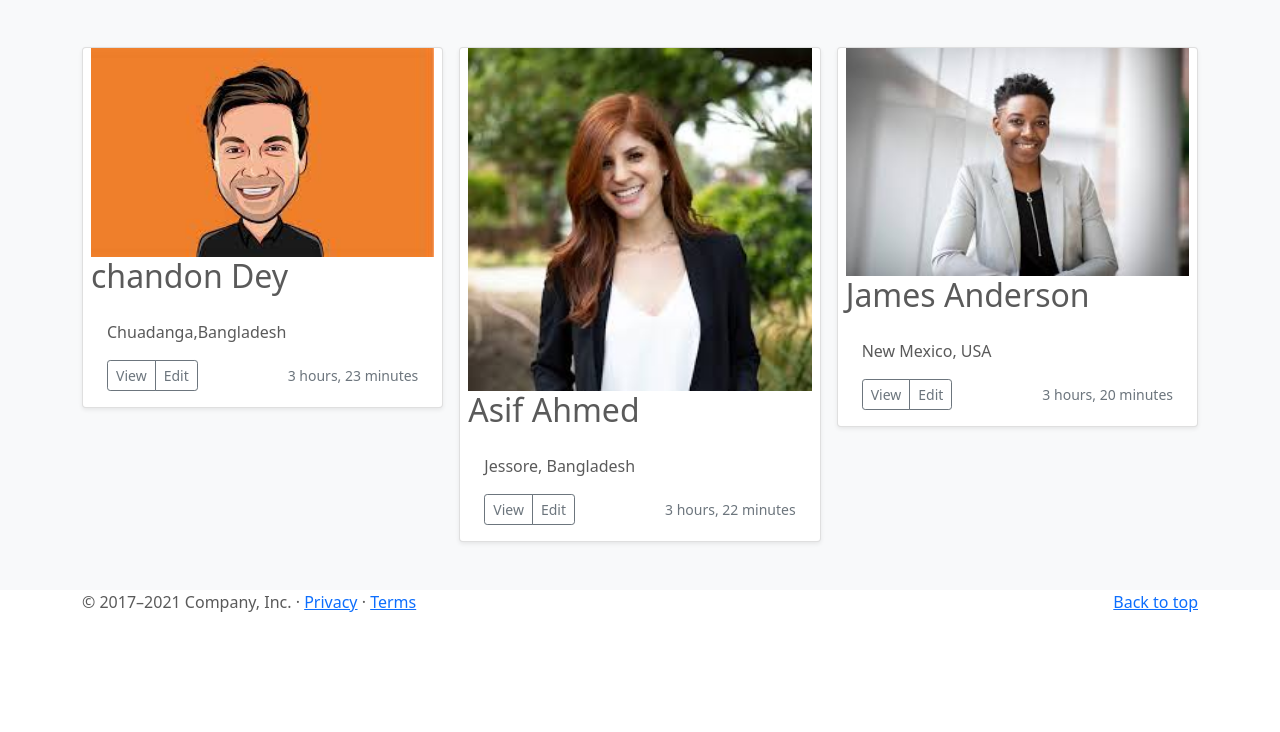
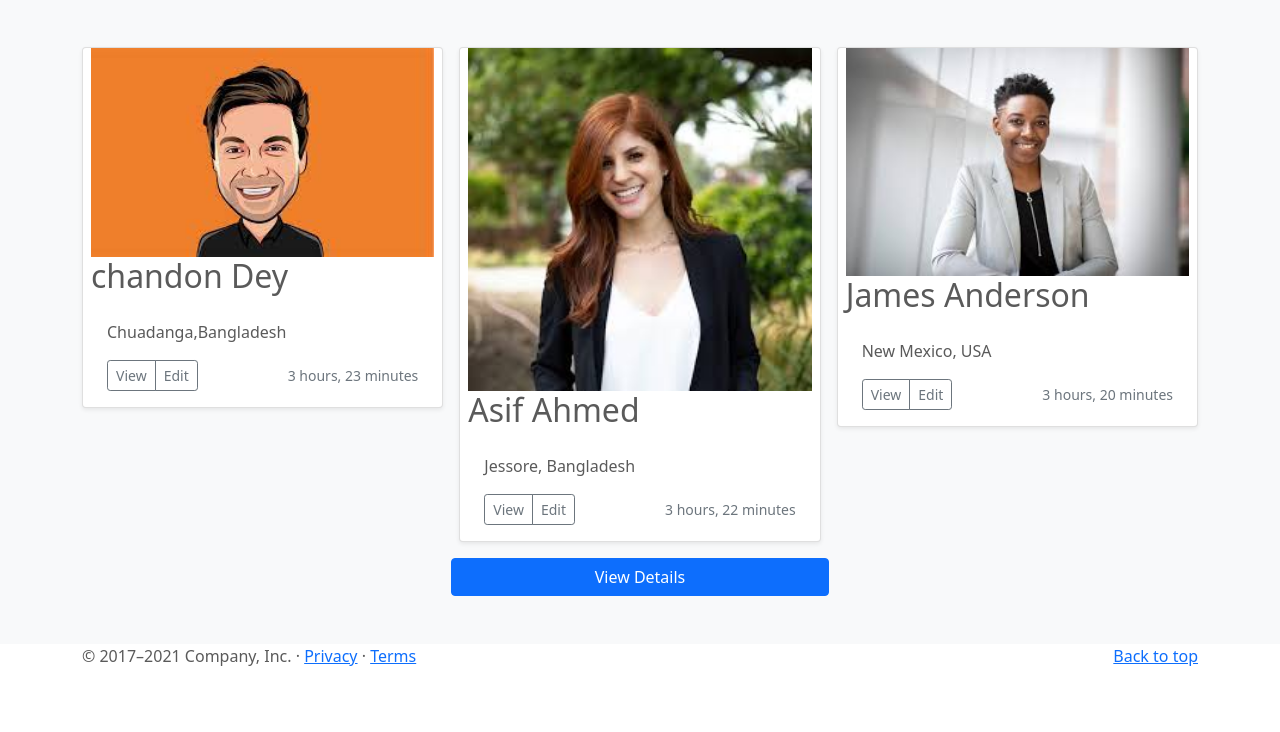
Before and after one commit to Chandon-Dey/django3, a Django app: page / in a window 1280 px wide. Shown: the part 97-829 px from the top of the page. Before the commit the page ends 709 px from the top, so only its background shows below. Run offline with Django 3.2, Linux system fonts and the light colour scheme; data comes from the database, SQL or seed files in the repository; some libraries are stand-ins or nearby versions.

Commit message:
Update index.html

```diff
--- a/templates/index.html
+++ b/templates/index.html
@@ -94,7 +94,7 @@
         </div>
 
 {% endfor %}
-
+<a class='btn btn-primary mx-auto' href="{% url 'Blog:blog' %}">View Details</a>
       </div>
     </div>
   </div>
```
